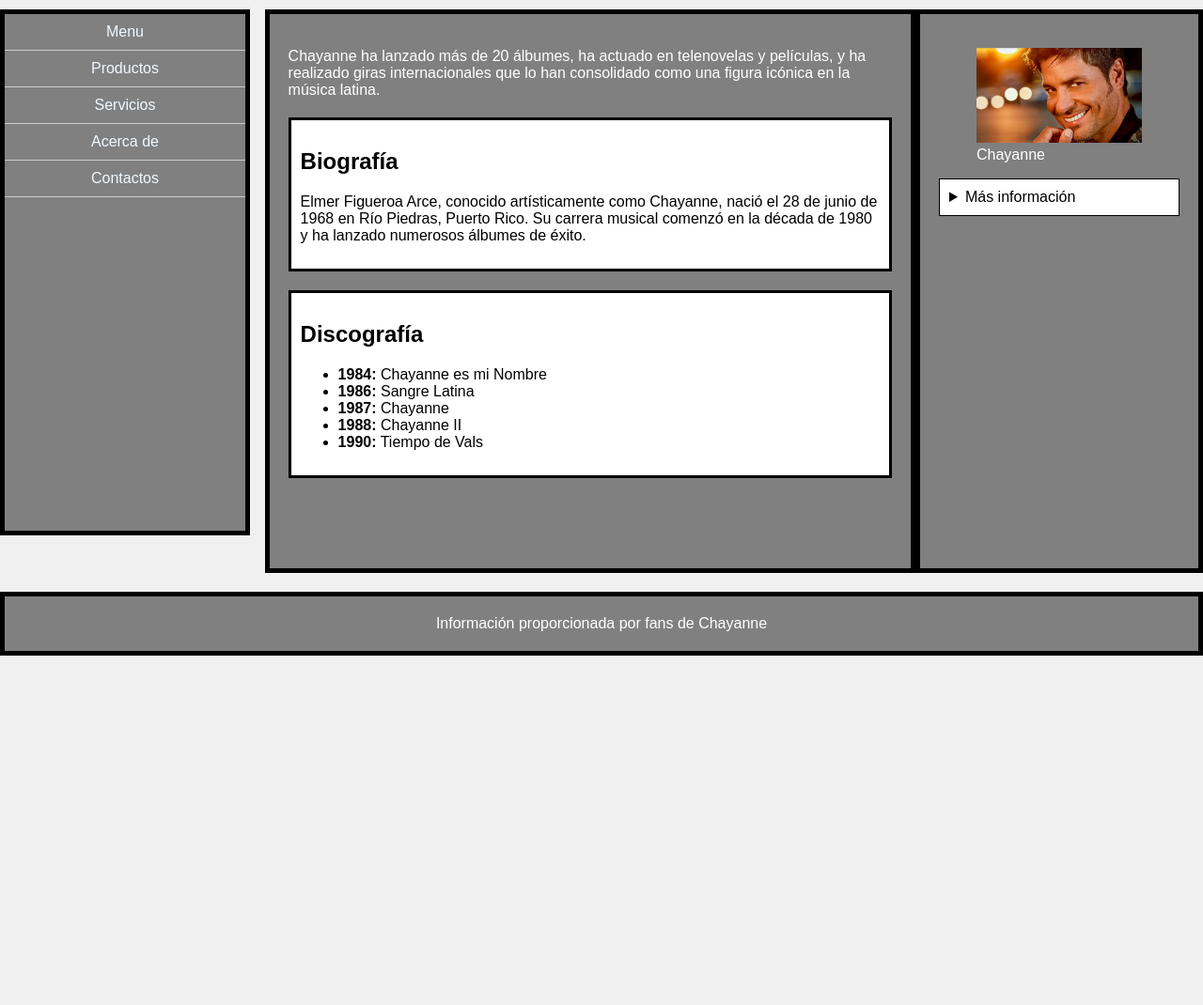
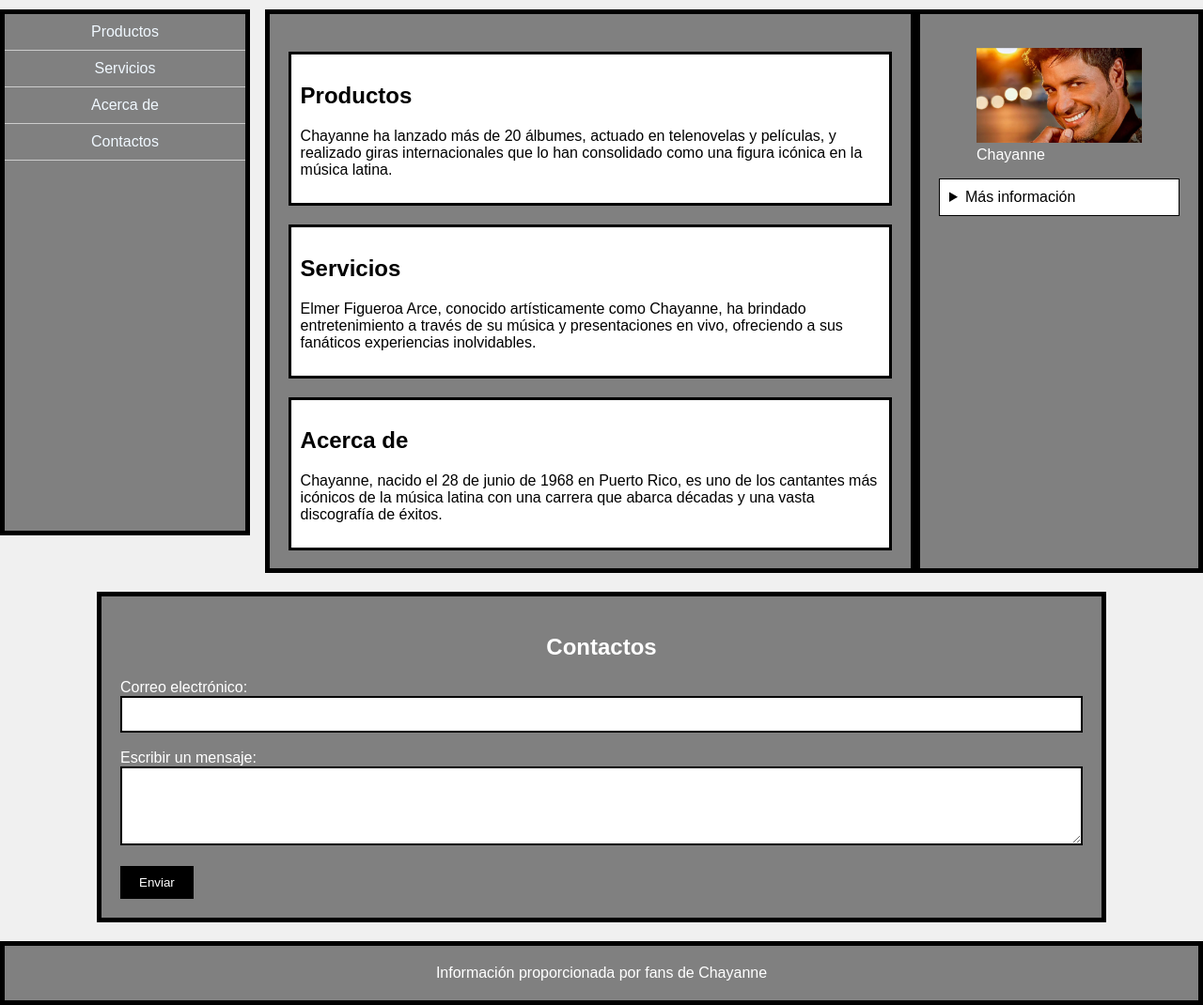
Before and after one commit to pelucas255/pruebaweb23311604, a plain HTML site: page index.html in a window 1280 px wide. Shown: the part 160-1230 px from the top of the page at 94% size. Before the commit the page ends 858 px from the top, so only its background shows below. Drawn offline with Linux system fonts and the light colour scheme.

Commit message:
Recien modificado index.html styles.css

```diff
--- a/index.html
+++ b/index.html
@@ -9,15 +9,14 @@
 <body>
     <div class="container">
         <header>
-         <h1 align = "center">Chayanne: El Ídolo</h1>
+         <h1>Chayanne: El Ídolo</h1>
       </header>
         <nav>
             <ul class="menu">
-                <li><a href="#">Menu</a></li>
-                <li><a href="#">Productos</a></li>
-                <li><a href="#">Servicios</a></li>
-                <li><a href="#">Acerca de</a></li>
-                <li><a href="#">Contactos</a></li>
+                <li><a href="#productos">Productos</a></li>
+                <li><a href="#servicios">Servicios</a></li>
+                <li><a href="#acerca-de">Acerca de</a></li>
+                <li><a href="#contactos">Contactos</a></li>
             </ul>
         </nav>
         <aside>
@@ -31,23 +30,34 @@
             </details>
         </aside>
         <article>
-            <p>Chayanne ha lanzado más de 20 álbumes, ha actuado en telenovelas y películas, y ha realizado giras internacionales que lo han consolidado como una figura icónica en la música latina.</p>
-            <section>
-                <h2>Biografía</h2>
-                <p>Elmer Figueroa Arce, conocido artísticamente como Chayanne, nació el 28 de junio de 1968 en Río Piedras, Puerto Rico. Su carrera musical comenzó en la década de 1980 y ha lanzado numerosos álbumes de éxito.</p>
+            <section id="productos">
+                <h2>Productos</h2>
+                <p>Chayanne ha lanzado más de 20 álbumes, actuado en telenovelas y películas, y realizado giras internacionales que lo han consolidado como una figura icónica en la música latina.</p>
             </section>
-            <section>
-                <h2>Discografía</h2>
-                <ul>
-                    <li><strong>1984:</strong> Chayanne es mi Nombre</li>
-                    <li><strong>1986:</strong> Sangre Latina</li>
-                    <li><strong>1987:</strong> Chayanne</li>
-                    <li><strong>1988:</strong> Chayanne II</li>
-                    <li><strong>1990:</strong> Tiempo de Vals</li>
-                    <!-- Puedes agregar más álbumes aquí -->
-                </ul>
+            <section id="servicios">
+                <h2>Servicios</h2>
+                <p>Elmer Figueroa Arce, conocido artísticamente como Chayanne, ha brindado entretenimiento a través de su música y presentaciones en vivo, ofreciendo a sus fanáticos experiencias inolvidables.</p>
+            </section>
+            <section id="acerca-de">
+                <h2>Acerca de</h2>
+                <p>Chayanne, nacido el 28 de junio de 1968 en Puerto Rico, es uno de los cantantes más icónicos de la música latina con una carrera que abarca décadas y una vasta discografía de éxitos.</p>
             </section>
         </article>
+
+        <!-- Formulario agregado -->
+        <div class="form-container" id="contactos">
+            <h2>Contactos</h2>
+            <form>
+                <label for="email">Correo electrónico:</label><br>
+                <input type="email" id="email" name="email" required><br><br>
+
+                <label for="message">Escribir un mensaje:</label><br>
+                <textarea id="message" name="message" rows="4" cols="50" required></textarea><br><br>
+
+                <button type="submit">Enviar</button>
+            </form>
+        </div>
+
         <footer>Información proporcionada por fans de Chayanne</footer>
     </div>
 </body>
--- a/styles.css
+++ b/styles.css
@@ -19,6 +19,7 @@ header {
     margin-bottom: 20px;
     color: white;
     width: 100%;
+    text-align: center;
 }
 
 nav {
@@ -105,3 +106,36 @@ footer {
     clear: both;
     margin-top: 20px;
 }
+
+.form-container {
+    background-color: gray;
+    border: 5px solid black;
+    margin: 20px auto;
+    padding: 20px;
+    width: 80%;
+    color: white;
+}
+
+.form-container h2 {
+    text-align: center;
+    margin-bottom: 20px;
+}
+
+input[type="email"], textarea {
+    width: 100%;
+    padding: 10px;
+    border: 2px solid black;
+    box-sizing: border-box;
+}
+
+button {
+    background-color: black;
+    color: white;
+    padding: 10px 20px;
+    border: none;
+    cursor: pointer;
+}
+
+button:hover {
+    background-color: #333;
+}
```
